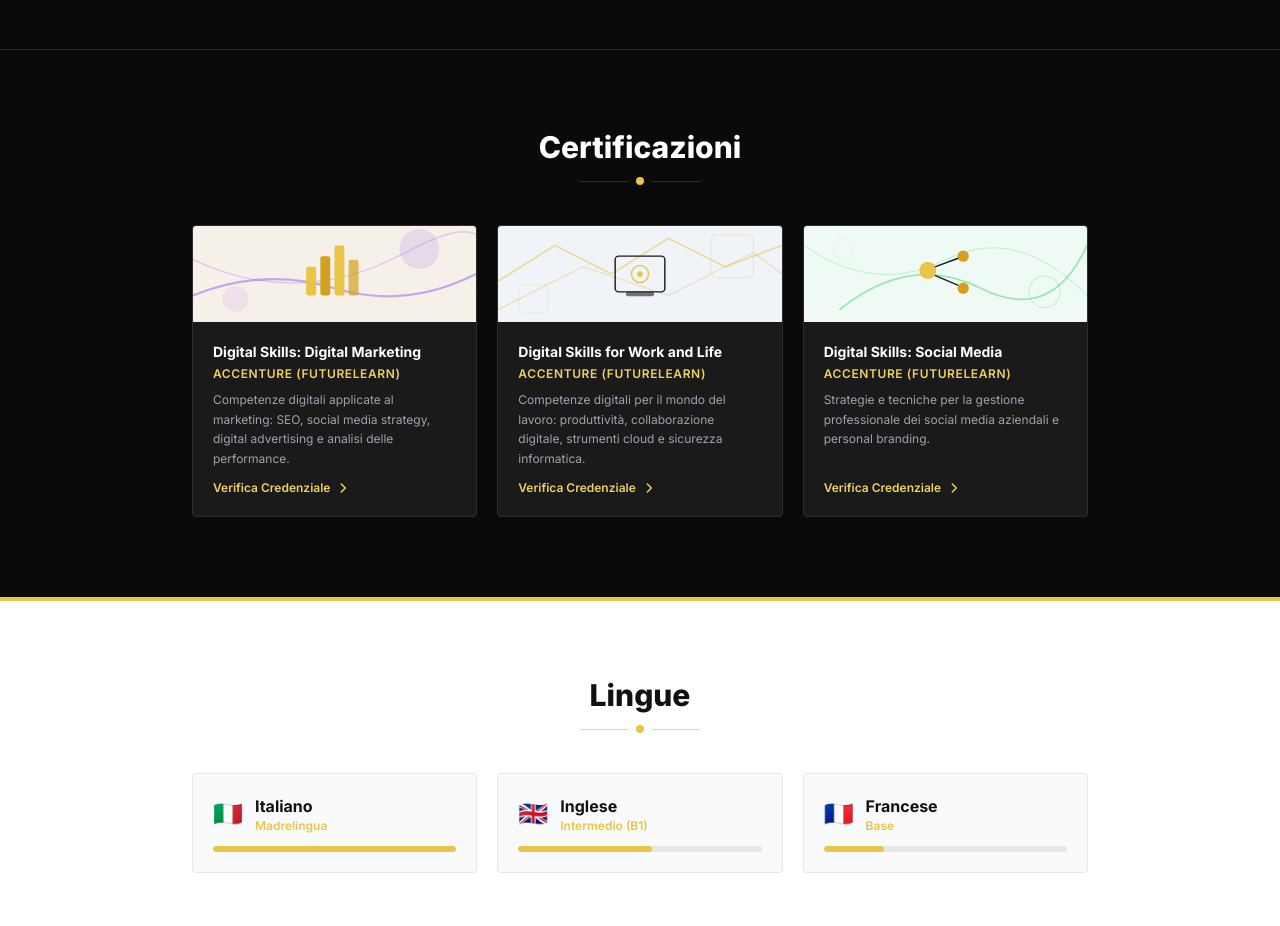
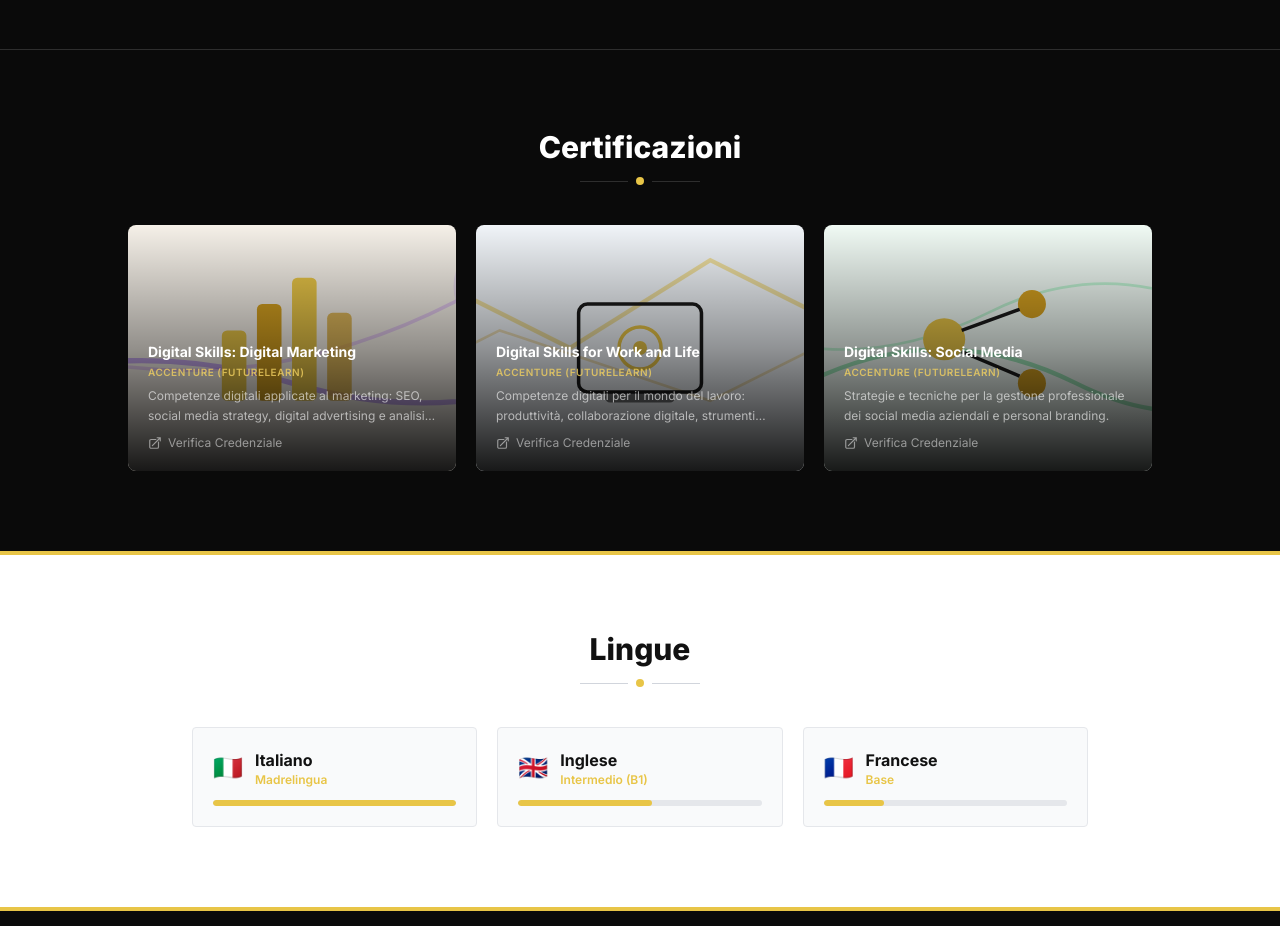
Before and after one commit to fortunatoantonio/portfolio, a React (Vite) app: page / in a window 1280 px wide. Shown: the part 4840-5766 px from the top of the page. Built offline with nearby package versions, Linux system fonts and the light colour scheme; no server answers.

Commit message:
Certifications: match Projects style (overlay cards, hover scale, same visual language)

```diff
--- a/src/components/Certifications.jsx
+++ b/src/components/Certifications.jsx
@@ -7,47 +7,53 @@ function CertCard({ cert, delay }) {
   const ref = useIntersectionObserver({ threshold: 0.1 })
 
   return (
-    <div
+    <a
+      href={cert.url}
+      target="_blank"
+      rel="noopener noreferrer"
       ref={ref}
-      className="fade-up bg-dark-800 border border-dark-600 rounded-sm overflow-hidden hover:border-gold-500/40 transition-colors flex flex-col"
+      className="fade-up relative rounded-lg overflow-hidden group cursor-pointer aspect-[4/3]"
       style={{ transitionDelay: `${delay}ms` }}
+      aria-label={cert.name}
     >
-      {/* Banner image — ridotta, mostra tutta la scritta */}
+      {/* Background image */}
       {cert.image && (
-        <div className="w-full h-24 overflow-hidden">
-          <img
-            src={cert.image}
-            alt={cert.name}
-            className="w-full h-full object-cover"
-            loading="lazy"
-          />
-        </div>
+        <img
+          src={cert.image}
+          alt={cert.name}
+          className="absolute inset-0 w-full h-full object-cover transition-transform duration-500 group-hover:scale-[1.05]"
+          loading="lazy"
+        />
       )}
 
-      {/* Content */}
-      <div className="p-5 flex flex-col flex-1">
-        <h3 className="font-bold text-white text-sm mb-1">{cert.name}</h3>
-        <p className="text-xs text-gold-400 font-semibold mb-2 uppercase tracking-wider">
+      {/* Fallback dark bg if no image */}
+      {!cert.image && (
+        <div className="absolute inset-0 bg-dark-800" />
+      )}
+
+      {/* Gradient overlay */}
+      <div className="absolute inset-0 bg-gradient-to-t from-black/90 via-black/40 to-transparent transition-all duration-500 group-hover:from-black/95 group-hover:via-black/50" />
+
+      {/* Content at bottom */}
+      <div className="absolute bottom-0 left-0 right-0 p-4 sm:p-5 z-10">
+        <h3 className="text-white font-bold text-sm leading-snug mb-1 group-hover:text-gold-400 transition-colors">
+          {cert.name}
+        </h3>
+        <p className="text-gold-400/80 text-[10px] font-semibold uppercase tracking-wider mb-1.5">
           {cert.issuer}
         </p>
-        <p className="text-muted-400 text-xs leading-relaxed flex-1">{cert.description}</p>
-
-        {/* Link verifica */}
-        {cert.url && (
-          <a
-            href={cert.url}
-            target="_blank"
-            rel="noopener noreferrer"
-            className="inline-flex items-center gap-1.5 text-xs font-semibold text-gold-400 hover:text-gold-300 transition-colors mt-3"
-          >
-            {t('certifications.verify')}
-            <svg className="w-3.5 h-3.5" fill="none" stroke="currentColor" strokeWidth={2.5} viewBox="0 0 24 24">
-              <path strokeLinecap="round" strokeLinejoin="round" d="M9 5l7 7-7 7" />
-            </svg>
-          </a>
-        )}
+        <p className="text-white/60 text-xs leading-relaxed line-clamp-2">
+          {cert.description}
+        </p>
+        {/* Verify link icon */}
+        <div className="flex items-center gap-1.5 mt-2.5 text-xs text-white/50 group-hover:text-gold-400 transition-colors">
+          <svg className="w-3.5 h-3.5" fill="none" stroke="currentColor" strokeWidth={2} viewBox="0 0 24 24">
+            <path strokeLinecap="round" strokeLinejoin="round" d="M13.5 6H5.25A2.25 2.25 0 003 8.25v10.5A2.25 2.25 0 005.25 21h10.5A2.25 2.25 0 0018 18.75V10.5m-10.5 6L21 3m0 0h-5.25M21 3v5.25" />
+          </svg>
+          <span>{t('certifications.verify')}</span>
+        </div>
       </div>
-    </div>
+    </a>
   )
 }
 
@@ -59,7 +65,7 @@ export default function Certifications() {
   return (
     <section id="certifications" className="relative py-16 sm:py-20 px-4 sm:px-8 bg-dark-950">
       <div className="absolute top-0 left-0 right-0 h-px bg-dark-600" aria-hidden="true" />
-      <div className="max-w-4xl mx-auto">
+      <div className="max-w-5xl mx-auto">
         <div ref={titleRef} className="fade-up">
           <SectionTitle title={t('certifications.title')} />
         </div>
```
